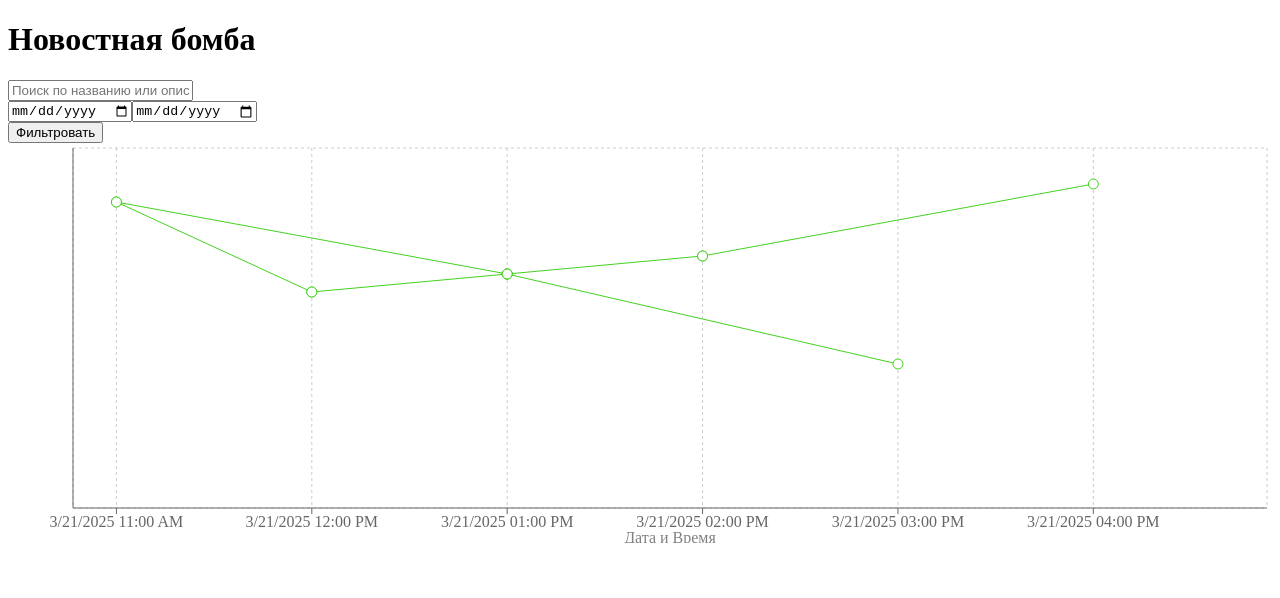
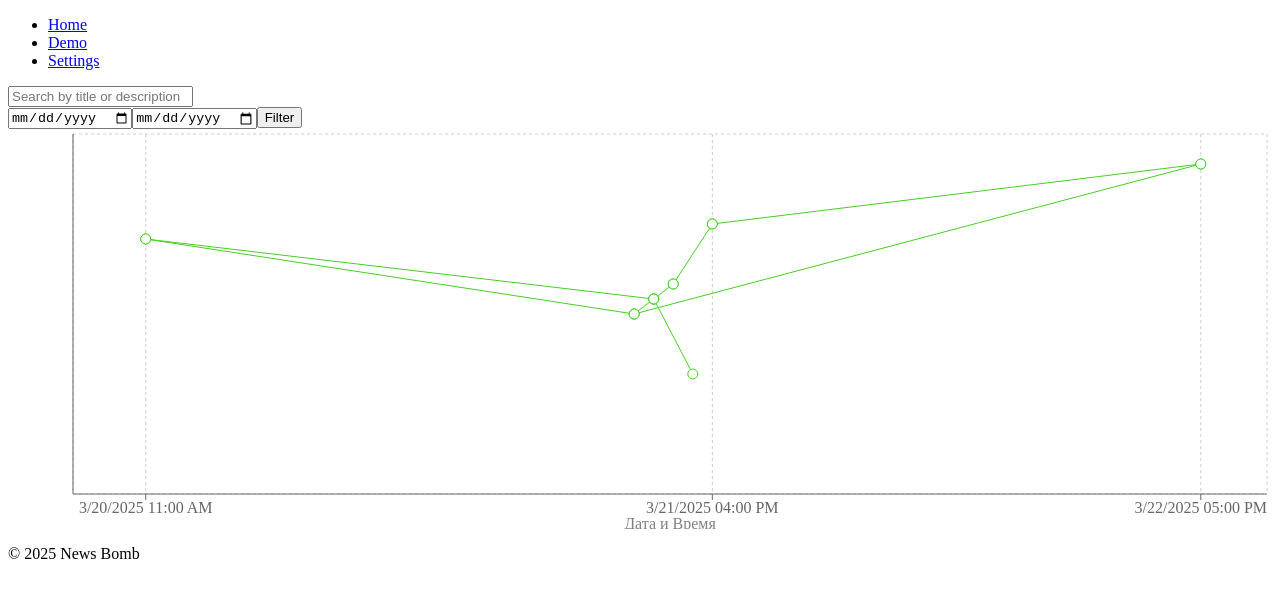
Before and after one commit to ifysglbiydgfifs/news-bomb, a React (Create React App) app: page / in a window 1280 px wide. Shown: the top 598 px of the page. Built offline with nearby package versions, Linux system fonts and the light colour scheme; data requests are answered from the project's data file.

Commit message:
refactoring

```diff
--- a/db.json
+++ b/db.json
@@ -4,7 +4,7 @@
       "id": 17,
       "title": "News 11",
       "summary": "Brief summary of the news 11",
-      "time": "2025-03-21T11:00:00Z",
+      "time": "2025-03-20T11:00:00Z",
       "lineTo": "12,13"
     },
     {
@@ -12,7 +12,7 @@
       "title": "News 12",
       "summary": "Brief summary of the news 12",
       "time": "2025-03-21T12:00:00Z",
-      "lineTo": "13"
+      "lineTo": "13, 22"
     },
     {
       "id": 13,
@@ -40,6 +40,13 @@
       "title": "News 16",
       "summary": "Brief summary of the news 16",
       "time": "2025-03-21T16:00:00Z",
+      "lineTo": "22"
+    },
+    {
+      "id": 22,
+      "title": "News 22",
+      "summary": "Brief summary of the news 22",
+      "time": "2025-03-22T17:00:00Z",
       "lineTo": null
     }
   ]
--- a/package.json
+++ b/package.json
@@ -12,6 +12,7 @@
     "postcss-cli": "^11.0.1",
     "react": "^19.0.0",
     "react-dom": "^19.0.0",
+    "react-router-dom": "^7.4.0",
     "react-scripts": "^5.0.1",
     "recharts": "^2.15.1",
     "web-vitals": "^2.1.4"
--- a/src/App.js
+++ b/src/App.js
@@ -1,79 +1,25 @@
-import React, { useEffect, useState } from 'react';
-import Chart from './Chart';
-import PostFilter from './PostFilter';
+import React from 'react';
+import { BrowserRouter as Router, Routes, Route } from 'react-router-dom';
+import Navbar from './components/Navbar';
+import Footer from './components/Footer';
+import Home from './pages/Home';
 
-function App() {
-    const [posts, setPosts] = useState([]);
-    const [filteredPosts, setFilteredPosts] = useState([]);
-    const [searchQuery, setSearchQuery] = useState('');
-    const [startDate, setStartDate] = useState('');
-    const [endDate, setEndDate] = useState('');
-
-    useEffect(() => {
-        fetch('http://localhost:3001/posts')
-            .then((response) => response.json())
-            .then((data) => {
-                const formattedPosts = data.map((post) => ({
-                    ...post,
-                    time: new Date(post.time).getTime(),
-                    lineTo: post.lineTo ? post.lineTo.split(',').map(Number) : [],
-                }));
-                setPosts(formattedPosts);
-                setFilteredPosts(formattedPosts);
-            });
-    }, []);
-
-
-    const handleSearch = (e) => {
-        setSearchQuery(e.target.value);
-        const filtered = PostFilter.applyFilters(posts, e.target.value, startDate, endDate);
-        setFilteredPosts(filtered);
-    };
-
-    const handleFilter = () => {
-        const filtered = PostFilter.applyFilters(posts, searchQuery, startDate, endDate);
-        setFilteredPosts(filtered);
-    };
-
+const App = () => {
     return (
-        <div className="min-h-screen bg-gray-100 flex flex-col p-4 sm:p-8 justify-center items-center">
-            <h1 className="text-3xl font-bold text-center mb-6">Новостная бомба</h1>
-            <div className="mb-4 flex flex-col sm:flex-row sm:space-x-4 items-center justify-center">
-                <input
-                    type="text"
-                    value={searchQuery}
-                    onChange={handleSearch}
-                    placeholder="Поиск по названию или описанию"
-                    className="p-2 border rounded mb-4 sm:mb-0 lg:w-96 w-full"
-                />
-
-                <div className="flex flex-col sm:flex-row sm:space-x-4 sm:w-auto w-full justify-center items-center">
-                    <div
-                        className="flex mb-4 sm:mb-0 sm:flex-row flex-col space-y-2 sm:space-y-0 sm:space-x-4 w-full sm:w-auto">
-                        <input
-                            type="date"
-                            value={startDate}
-                            onChange={(e) => setStartDate(e.target.value)}
-                            className="p-2 border rounded w-full sm:w-32"
-                        />
-                        <input
-                            type="date"
-                            value={endDate}
-                            onChange={(e) => setEndDate(e.target.value)}
-                            className="p-2 border rounded w-full sm:w-32"
-                        />
-                    </div>
-                    <button
-                        onClick={handleFilter}
-                        className="p-2 bg-blue-500 text-white rounded w-full sm:w-auto"
-                    >
-                        Фильтровать
-                    </button>
-                </div>
+        <Router>
+            <div className="flex flex-col min-h-screen">
+                <Navbar />
+                <main className="flex-grow">
+                    <Routes>
+                        <Route path="/" element={<Home />} />
+                        {/*demo*/}
+                        {/*settings*/}
+                    </Routes>
+                </main>
+                <Footer />
             </div>
-            <Chart posts={filteredPosts} />
-        </div>
+        </Router>
     );
-}
+};
 
 export default App;
--- /dev/null
+++ b/src/components/Footer.js
@@ -0,0 +1,11 @@
+import React from 'react';
+
+const Footer = () => {
+    return (
+        <footer className="bg-gray-800 text-white p-4 text-center">
+            <p>&copy; 2025 News Bomb</p>
+        </footer>
+    );
+};
+
+export default Footer;
--- /dev/null
+++ b/src/components/Header.js
@@ -0,0 +1,37 @@
+import React from 'react';
+
+const Header = ({ searchQuery, handleSearch, startDate, endDate, handleFilter, setStartDate, setEndDate }) => {
+    return (
+        <header className="mb-4 flex flex-col sm:flex-row sm:space-x-4 items-center justify-center">
+            <input
+                type="text"
+                value={searchQuery}
+                onChange={handleSearch}
+                placeholder="Search by title or description"
+                className="p-2 border rounded mb-4 sm:mb-0 lg:w-96 w-full"
+            />
+            <div className="flex flex-col sm:flex-row sm:space-x-4 sm:w-auto w-full justify-center items-center">
+                <input
+                    type="date"
+                    value={startDate}
+                    onChange={(e) => setStartDate(e.target.value)}
+                    className="p-2 border rounded w-full sm:w-32"
+                />
+                <input
+                    type="date"
+                    value={endDate}
+                    onChange={(e) => setEndDate(e.target.value)}
+                    className="p-2 border rounded w-full sm:w-32"
+                />
+                <button
+                    onClick={handleFilter}
+                    className="p-2 bg-blue-500 text-white rounded w-full sm:w-auto"
+                >
+                    Filter
+                </button>
+            </div>
+        </header>
+    );
+};
+
+export default Header;
--- /dev/null
+++ b/src/components/Navbar.js
@@ -0,0 +1,18 @@
+import React from 'react';
+import { Link } from 'react-router-dom';
+
+const Navbar = () => {
+    return (
+        <nav className="bg-gray-800 text-white p-4">
+            <div className="container mx-auto">
+                <ul className="flex space-x-4">
+                    <li><Link to="/" className="hover:text-blue-400">Home</Link></li>
+                    <li><Link to="/demo" className="hover:text-blue-400">Demo</Link></li>
+                    <li><Link to="/settings" className="hover:text-blue-400">Settings</Link></li>
+                </ul>
+            </div>
+        </nav>
+    );
+};
+
+export default Navbar;
--- /dev/null
+++ b/src/pages/Home.js
@@ -0,0 +1,55 @@
+import React, { useState, useEffect } from 'react';
+import Chart from '../Chart';
+import Header from '../components/Header';
+import PostFilter from '../PostFilter';
+
+
+const Home = () => {
+    const [posts, setPosts] = useState([]);
+    const [filteredPosts, setFilteredPosts] = useState([]);
+    const [searchQuery, setSearchQuery] = useState('');
+    const [startDate, setStartDate] = useState('');
+    const [endDate, setEndDate] = useState('');
+
+    useEffect(() => {
+        fetch('http://localhost:3001/posts')
+            .then((response) => response.json())
+            .then((data) => {
+                const formattedPosts = data.map((post) => ({
+                    ...post,
+                    time: new Date(post.time).getTime(),
+                    lineTo: post.lineTo ? post.lineTo.split(',').map(Number) : [],
+                }));
+                setPosts(formattedPosts);
+                setFilteredPosts(formattedPosts);
+            });
+    }, []);
+
+    const handleSearch = (e) => {
+        setSearchQuery(e.target.value);
+        const filtered = PostFilter.applyFilters(posts, e.target.value, startDate, endDate);
+        setFilteredPosts(filtered);
+    };
+
+    const handleFilter = () => {
+        const filtered = PostFilter.applyFilters(posts, searchQuery, startDate, endDate);
+        setFilteredPosts(filtered);
+    };
+
+    return (
+        <div className="min-h-screen bg-gray-100 flex flex-col justify-center items-center p-4">
+            <Header
+                searchQuery={searchQuery}
+                handleSearch={handleSearch}
+                startDate={startDate}
+                endDate={endDate}
+                handleFilter={handleFilter}
+                setStartDate={setStartDate}
+                setEndDate={setEndDate}
+            />
+            <Chart posts={filteredPosts} />
+        </div>
+    );
+};
+
+export default Home;
```
Also changed, not shown: 1 other file (tests, documents, lock files or other folders).
